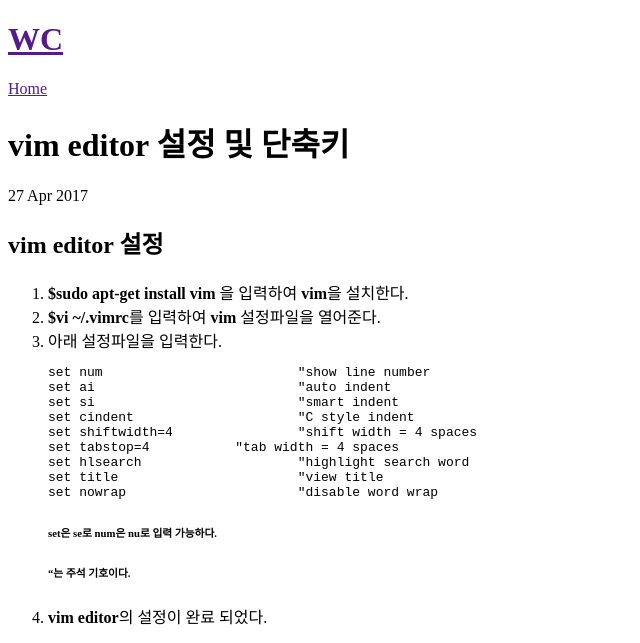
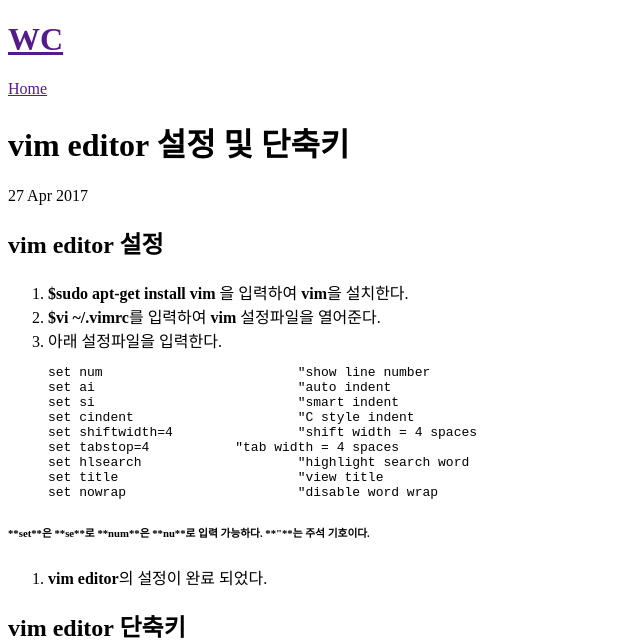
Before and after one commit to woogui/woogui.github.io, a Jekyll site: the page built from _posts/2017-04-27-vim-editor-settings-and-commands.md, in a window 1280 px wide, cut to the strip 0-643 px from the top of the page. Shown: the whole strip, without its empty margins (0-640 px from the left). Built offline with Jekyll 4.4.1, drawn with Linux system fonts in a browser that asks for light colours; Markdown is read by kramdown in place of the engine named in the settings.

````diff
--- a/_posts/2017-04-27-vim-editor-settings-and-commands.md
+++ b/_posts/2017-04-27-vim-editor-settings-and-commands.md
@@ -7,7 +7,7 @@ title: vim editor 설정 및 단축키
 1. **$sudo apt-get install vim** 을 입력하여 **vim**을 설치한다.
 2. **$vi ~/.vimrc**를 입력하여 **vim** 설정파일을 열어준다.
 3. 아래 설정파일을 입력한다.
-```vim
+```
 set num				"show line number
 set ai				"auto indent
 set si				"smart indent
@@ -18,8 +18,9 @@ set hlsearch			"highlight search word
 set title			"view title
 set nowrap			"disable word wrap
 ```
-######**set**은 **se**로 **num**은 **nu**로 입력 가능하다.
-######**"**는 주석 기호이다.
+<h6>**set**은 **se**로 **num**은 **nu**로 입력 가능하다.
+**"**는 주석 기호이다.</h6>
+
 4. **vim editor**의 설정이 완료 되었다.
 
 ##vim editor 단축키
````
